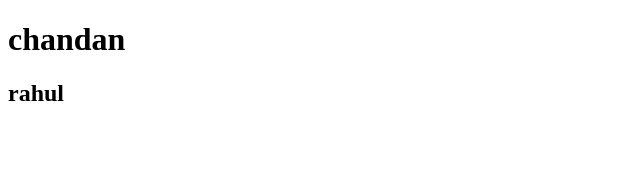
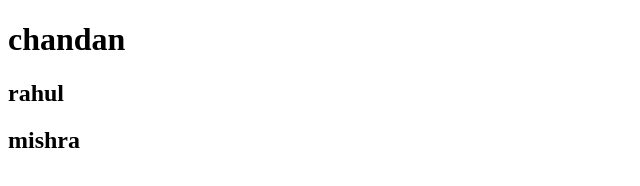
Before and after one commit to Chandan525/git-testing-repo, a plain HTML site: page index.html in a window 1280 px wide. Shown: the full height of the page, 0-640 px from the left. Drawn offline with Linux system fonts and the light colour scheme.

Commit message:
added last name

```diff
--- a/index.html
+++ b/index.html
@@ -8,5 +8,6 @@
 <body>
     <h1>chandan</h1>
     <h2>rahul</h2>
+    <h2>mishra</h2>
 </body>
 </html>
```
